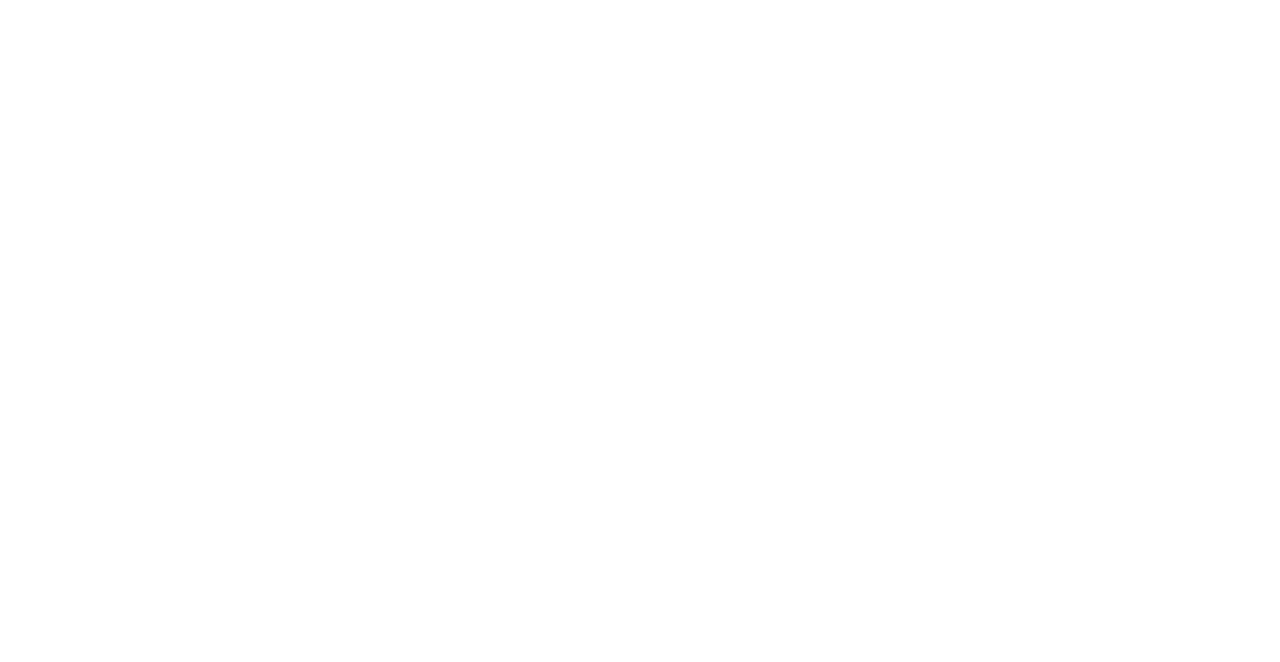
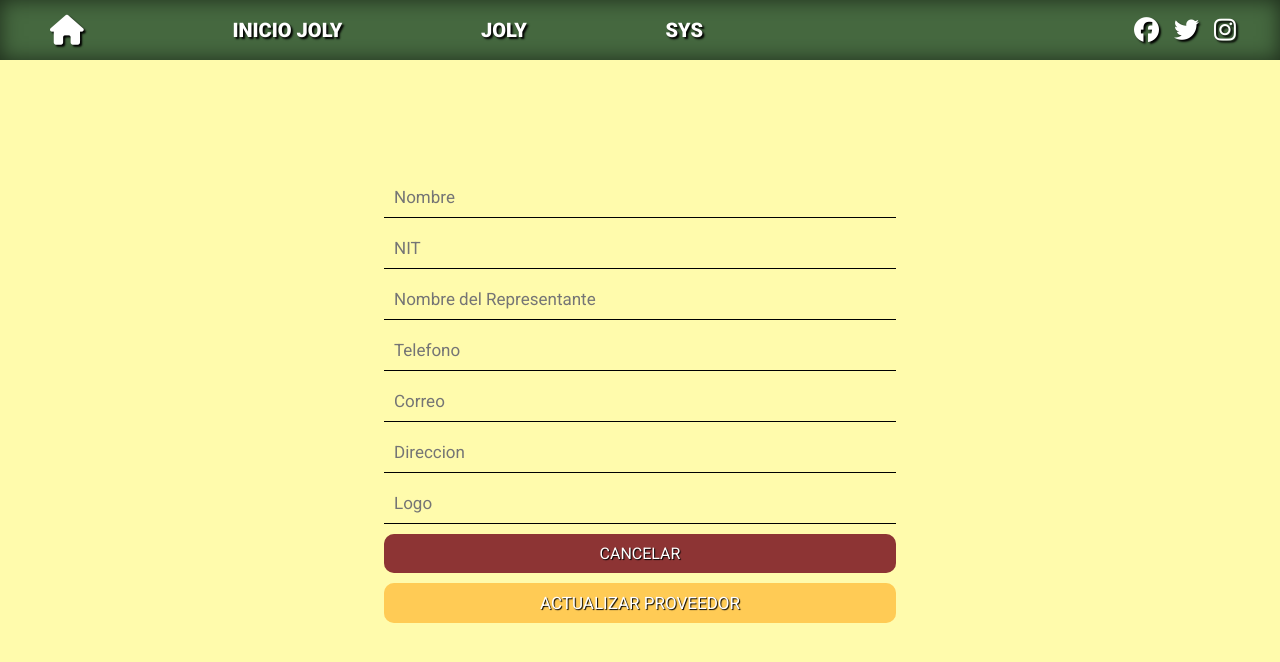
Before and after one commit to YefersonIdarraga/proyecto-final-crud, a React (Vite) app in the folder client/: page /#/editar-proveedorj/1 in a window 1280 px wide. Before the commit this address had no page. Shown: the top 662 px of the page. Built offline with nearby package versions, Linux system fonts and the light colour scheme; no server answers.

Commit message:
CRUD Proveedores Joly

```diff
--- a/client/src/components/JOLY/Clientes/EditarCliente.jsx
+++ b/client/src/components/JOLY/Clientes/EditarClienteJ.jsx
@@ -4,7 +4,7 @@
 import HeaderJoly from '../../../helper/HeaderJoly'
 const urlClientes = 'http://localhost:3100/clientes'
 
-const EditarCliente = () => {
+const EditarClienteJ = () => {
   const [documento, setDocumento] = useState("")
   const [nombre, setNombre] = useState("")
   const [apellido, setApellido] = useState("")
@@ -92,4 +92,4 @@
   )
 }
 
-export default EditarCliente
+export default EditarClienteJ
--- /dev/null
+++ b/client/src/components/JOLY/Proveedores/AñadirProveedoresJ.jsx
@@ -0,0 +1,72 @@
+import { useState } from 'react'
+import { useNavigate, Link } from 'react-router-dom'
+import HeaderJoly from '../../../helper/HeaderJoly'
+import axios from 'axios'
+const urlProveedores = 'http://localhost:3100/proveedores'
+
+const AñadirProveedoresJ = () => {
+  const [nombre, setNombre] = useState("")
+  const [nit, setNit] = useState("")
+  const [nombreRepresentante, setNombreRepresentante] = useState("")
+  const [telefono, setTelefono] = useState("")
+  const [correo, setCorreo] = useState("")
+  const [direccion, setDireccion] = useState("")
+  const [logo, setLogo] = useState("")
+  const navigate = useNavigate()
+
+  const añadirProveedor = async (e) => {
+    e.preventDefault()
+    const proveedor = {
+      nombre,
+      nit,
+      nombreRepresentante,
+      telefono,
+      correo,
+      direccion,
+      logo
+    }
+    await axios.post(urlProveedores, proveedor)
+    navigate("/proveedores-joly")
+  }
+  return (
+    <section className='container-formClientJ'>
+      <HeaderJoly />
+    <section className='form-add-client'>
+        <form action="" id='form-clientJ'>
+          <div className='div-form'>
+            <input className='inputJ' id='nombre' name='nombre' type="text" placeholder='Nombre' onChange={(e) => setNombre(e.target.value)} value={nombre} />
+            <div className='estado' id='est-doc'></div>
+          </div>
+          <div className='div-form'>
+            <input className='inputJ' id='nit' name='nit' type="text" placeholder='NIT' onChange={(e) => setNit(e.target.value)} value={nit} />
+            <div className='estado' id='est-nom'></div>
+          </div>
+          <div className='div-form'>
+            <input className='inputJ' id='nombreRepresentante' name='nombreRepresentante' type="text" placeholder='Nombre del Representante' onChange={(e) => setNombreRepresentante(e.target.value)} value={nombreRepresentante} />
+            <div className='estado' id='est-tel'></div>
+          </div>
+          <div className='div-form'>
+            <input className='inputJ' id='telefono' name='telefono' type="text" placeholder='Telefono' onChange={(e) => setTelefono(e.target.value)} value={telefono} />
+            <div className='estado' id='est-cor'></div>
+          </div>
+          <div className='div-form'>
+            <input className='inputJ' id='correo' name='correo' type="text" placeholder='Correo' onChange={(e) => setCorreo(e.target.value)} value={correo} />
+            <div className='estado' id='est-ape'></div>
+          </div>
+          <div className='div-form'>
+            <input className='inputJ' id='direccion' name='direccion' type="text" placeholder='Direccion' onChange={(e) => setDireccion(e.target.value)} value={direccion} />
+            <div className='estado' id='est-ape'></div>
+          </div>
+          <div className='div-form'>
+            <input className='inputJ' id='logo' name='logo' type="text" placeholder='Logo' onChange={(e) => setLogo(e.target.value)} value={logo} />
+            <div className='estado' id='est-ape'></div>
+          </div>
+            <Link className='cancelarJ' to={'/proveedores-joly'}>Cancelar</Link>
+            <input id='registrar' className='registrarJ' type="submit" value='Añadir proveedor' onClick={añadirProveedor} />
+        </form>
+    </section>
+    </section>
+  )
+}
+
+export default AñadirProveedoresJ
--- /dev/null
+++ b/client/src/components/JOLY/Proveedores/EditarProveedoresJ.jsx
@@ -0,0 +1,88 @@
+import axios from 'axios'
+import { useNavigate, useParams, Link } from 'react-router-dom'
+import { useState, useEffect } from 'react'
+import HeaderJoly from '../../../helper/HeaderJoly'
+const urlProveedores = 'http://localhost:3100/proveedores'
+
+const EditarProveedoresJ = () => {
+    const [nombre, setNombre] = useState("")
+    const [nit, setNit] = useState("")
+    const [nombreRepresentante, setNombreRepresentante] = useState("")
+    const [telefono, setTelefono] = useState("")
+    const [correo, setCorreo] = useState("")
+    const [direccion, setDireccion] = useState("")
+    const [logo, setLogo] = useState("")
+  const navigate = useNavigate()
+  const { id } = useParams();
+
+  const actualizarProveedor = async (e) => {
+    e.preventDefault()
+    const proveedor = {
+        nombre,
+        nit,
+        nombreRepresentante,
+        telefono,
+        correo,
+        direccion,
+        logo
+    }
+    await axios.put(`${urlProveedores}/${id}`, proveedor)
+    navigate("/proveedores-joly")
+  }
+
+  useEffect(() => {
+    listarProveedor()
+  }, [])
+
+  const listarProveedor = async () =>{
+    const res = await axios.get(`${urlProveedores}/${id}`)
+    setNombre(res.data.nombre)
+    setNit(res.data.nit)
+    setNombreRepresentante(res.data.nombreRepresentante)
+    setTelefono(res.data.telefono)
+    setCorreo(res.data.correo)
+    setDireccion(res.data.direccion)
+    setLogo(res.data.logo)
+  }
+  return (
+<section className='container-formClientJ'>
+      <HeaderJoly />
+    <section className='form-add-client'>
+        <form action="" id='form-clientJ'>
+          <div className='div-form'>
+            <input className='inputJ' id='nombre' name='nombre' type="text" placeholder='Nombre' onChange={(e) => setNombre(e.target.value)} value={nombre} />
+            <div className='estado' id='est-doc'></div>
+          </div>
+          <div className='div-form'>
+            <input className='inputJ' id='nit' name='nit' type="text" placeholder='NIT' onChange={(e) => setNit(e.target.value)} value={nit} />
+            <div className='estado' id='est-nom'></div>
+          </div>
+          <div className='div-form'>
+            <input className='inputJ' id='nombreRepresentante' name='nombreRepresentante' type="text" placeholder='Nombre del Representante' onChange={(e) => setNombreRepresentante(e.target.value)} value={nombreRepresentante} />
+            <div className='estado' id='est-tel'></div>
+          </div>
+          <div className='div-form'>
+            <input className='inputJ' id='telefono' name='telefono' type="text" placeholder='Telefono' onChange={(e) => setTelefono(e.target.value)} value={telefono} />
+            <div className='estado' id='est-cor'></div>
+          </div>
+          <div className='div-form'>
+            <input className='inputJ' id='correo' name='correo' type="text" placeholder='Correo' onChange={(e) => setCorreo(e.target.value)} value={correo} />
+            <div className='estado' id='est-ape'></div>
+          </div>
+          <div className='div-form'>
+            <input className='inputJ' id='direccion' name='direccion' type="text" placeholder='Direccion' onChange={(e) => setDireccion(e.target.value)} value={direccion} />
+            <div className='estado' id='est-ape'></div>
+          </div>
+          <div className='div-form'>
+            <input className='inputJ' id='logo' name='logo' type="text" placeholder='Logo' onChange={(e) => setLogo(e.target.value)} value={logo} />
+            <div className='estado' id='est-ape'></div>
+          </div>
+            <Link className='cancelarJ' to={'/proveedores-joly'}>Cancelar</Link>
+            <input id='registrar' className='registrarJ' type="submit" value='Actualizar proveedor' onClick={actualizarProveedor} />
+        </form>
+    </section>
+    </section>
+  )
+}
+
+export default EditarProveedoresJ
--- a/client/src/layout/Joly/ProveedoresJoly.jsx
+++ b/client/src/layout/Joly/ProveedoresJoly.jsx
@@ -1,10 +1,69 @@
-import React from 'react'
+import axios from 'axios'
+import { useState, useEffect } from 'react'
+import { Link } from 'react-router-dom'
 import HeaderJoly from '../../helper/HeaderJoly'
+const urlProveedores = 'http://localhost:3100/proveedores'
 
 const ProveedoresJoly = () => {
+  const [proveedores, setProveedores] = useState([])
+
+  useEffect(() =>{
+    mostrarProveedores()
+  }, [])
+
+  const mostrarProveedores = async () => {
+    const res = await axios.get(urlProveedores)
+    setProveedores(res.data)
+  }
+
+  const eliminarProveedor = async (id) => {
+    await axios.delete(`${urlProveedores}/${id}`)
+    mostrarProveedores()
+  }
   return (
     <section>
         <HeaderJoly />
+        <div className='container-clientesj'>
+          <div className='add-client'>
+              <Link className='add-clientB' to={'/añadir-proveedorj'}>Añadir proveedor</Link>
+          </div>
+          <div className="table-clientesj">
+            <h1>Proveedores Joly</h1>
+            <table>
+              <thead>
+                <tr>
+                  <th>Nombre</th>
+                  <th>NIT</th>
+                  <th>Nombre Representante</th>
+                  <th>Telefono</th>
+                  <th>Correo</th>
+                  <th>Direccion</th>
+                  <th>Logo</th>
+                  <th></th>
+                </tr>
+              </thead>
+              <tbody>
+                {proveedores.map((proveedor) => (
+                <tr>
+                  <td>{proveedor.nombre}</td>
+                  <td>{proveedor.nit}</td>
+                  <td>{proveedor.nombreRepresentante}</td>
+                  <td>{proveedor.telefono}</td>
+                  <td>{proveedor.correo}</td>
+                  <td>{proveedor.direccion}</td>
+                  <td>
+                    <img src={`${proveedor.logo}`} alt="Logo" />
+                  </td>
+                  <td>
+                    <button className='trash' onClick={() =>eliminarProveedor(proveedor.id)}><i class="fa-solid fa-trash"></i></button>
+                    <Link className='edit-client' to={`/editar-proveedorj/${proveedor.id}`}><i class="fa-solid fa-file-pen"></i></Link>
+                  </td>
+                </tr>
+                ))}
+              </tbody>
+            </table>
+          </div>
+        </div>
     </section>
   )
 }
--- a/client/src/main.jsx
+++ b/client/src/main.jsx
@@ -13,10 +13,12 @@
 import ClientesJoly from './layout/Joly/ClientesJoly'
 import ProveedoresJoly from './layout/Joly/ProveedoresJoly'
 import ProductosJoly from './layout/Joly/ProductosJoly'
-import EditarCliente from './components/JOLY/Clientes/EditarCliente'
+import EditarCliente from './components/JOLY/Clientes/EditarClienteJ'
 import AñadirClienteJ from './components/JOLY/Clientes/AñadirClienteJ'
 import AñadirProductoJ from './components/JOLY/Productos/AñadirProductoJ'
 import EditarProductoJ from './components/JOLY/Productos/EditarProductoJ'
+import AñadirProveedoresJ from './components/JOLY/Proveedores/AñadirProveedoresJ'
+import EditarProveedoresJ from './components/JOLY/Proveedores/EditarProveedoresJ'
 
 ReactDOM.createRoot(document.getElementById('root')).render(
   <HashRouter>
@@ -27,13 +29,15 @@
       <Route path='/citas-sys' element={<CitasSyS />} errorElement={<Error />}></Route>
       <Route path='/productos-sys' element={<ProductosSyS />} errorElement={<Error />}></Route>
       <Route path='/home-joly' element={<HomeJoly />} errorElement={<Error />}></Route>
-      <Route path='/proveedores-joly' element={<ProveedoresJoly />} errorElement={<Error />}></Route>
       <Route path='/clientes-joly' element={<ClientesJoly />} errorElement={<Error />}></Route>
       <Route path='/añadir-clientej' element={<AñadirClienteJ />}></Route>
       <Route path='/editar-clientej/:id' element={<EditarCliente />}></Route>
       <Route path='/productos-joly' element={<ProductosJoly />} errorElement={<Error />}></Route>
       <Route path='/añadir-productoj' element={<AñadirProductoJ />} errorElement={<Error />}></Route>
-      <Route path='/editar-productoj/:id' element={<EditarProductoJ />}></Route>
+      <Route path='/editar-productoj/:id' element={<EditarProductoJ />} errorElement={<Error />}></Route>
+      <Route path='/proveedores-joly' element={<ProveedoresJoly />} errorElement={<Error />}></Route>
+      <Route path='/añadir-proveedorj' element={<AñadirProveedoresJ />} errorElement={<Error />}></Route>
+      <Route path='/editar-proveedorj/:id' element={<EditarProveedoresJ />} errorElement={<Error />}></Route>
     </Routes>
   </HashRouter>
 )
```
